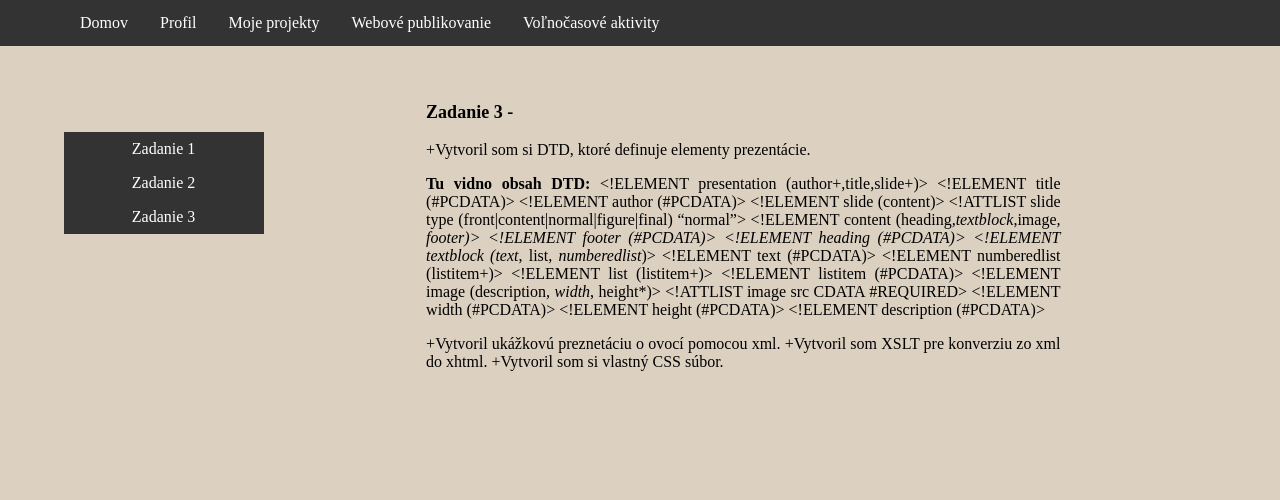
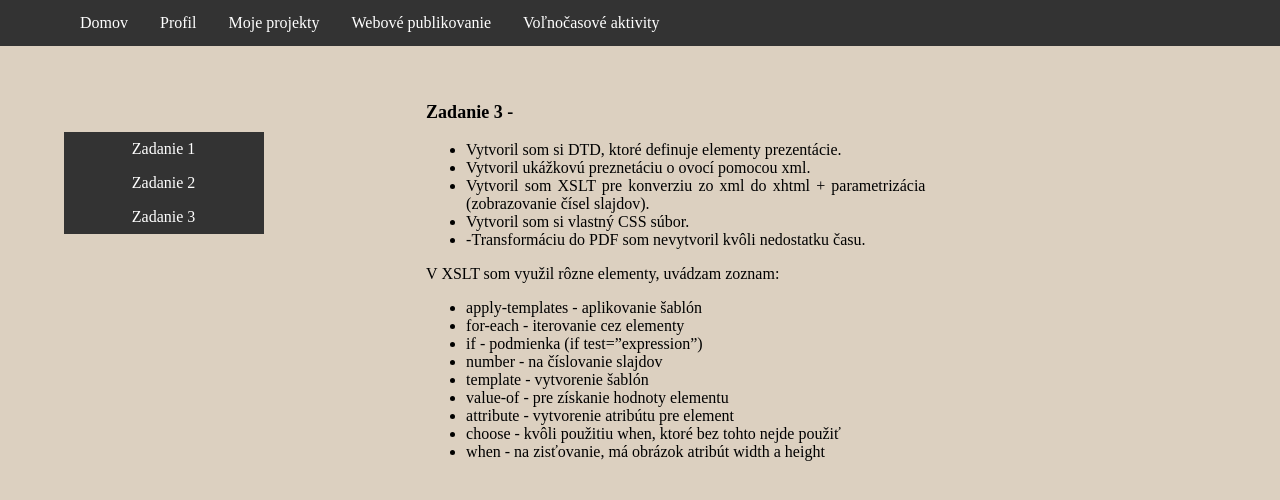
Before and after one commit to ball8/ball8.github.io, a Jekyll site: the page built from _tasks/zadanie3.md, in a window 1280 px wide and 900 px high. Shown: the top 500 px of the window. Built offline with Jekyll 4.4.1, drawn with Linux system fonts in a browser that asks for light colours.

Commit message:
Update zadanie3.md

```diff
--- a/_tasks/zadanie3.md
+++ b/_tasks/zadanie3.md
@@ -5,28 +5,19 @@ description: XML prezentácia
 weight: 3
 ---
 
-+Vytvoril som si DTD, ktoré definuje elementy prezentácie.
++ Vytvoril som si DTD, ktoré definuje elementy prezentácie.
++ Vytvoril ukážkovú preznetáciu o ovocí pomocou xml.
++ Vytvoril som XSLT pre konverziu zo xml do xhtml + parametrizácia (zobrazovanie čísel slajdov).
++ Vytvoril som si vlastný CSS súbor.
++ -Transformáciu do PDF som nevytvoril kvôli nedostatku času.
 
-**Tu vidno obsah DTD:**
-<!ELEMENT presentation (author+,title,slide+)>
-<!ELEMENT title (#PCDATA)>
-<!ELEMENT author (#PCDATA)>
-<!ELEMENT slide (content)>
-<!ATTLIST slide type (front|content|normal|figure|final) "normal">
-<!ELEMENT content (heading*,textblock*,image*, footer)>
-<!ELEMENT footer (#PCDATA)>
-<!ELEMENT heading (#PCDATA)>
-<!ELEMENT textblock (text*, list*, numberedlist*)>
-<!ELEMENT text (#PCDATA)>
-<!ELEMENT numberedlist (listitem+)>
-<!ELEMENT list (listitem+)>
-<!ELEMENT listitem (#PCDATA)>
-<!ELEMENT image (description*, width*, height*)>
-<!ATTLIST image src CDATA #REQUIRED>
-<!ELEMENT width (#PCDATA)>
-<!ELEMENT height (#PCDATA)>
-<!ELEMENT description (#PCDATA)>
-
-+Vytvoril ukážkovú preznetáciu o ovocí pomocou xml.
-+Vytvoril som XSLT pre konverziu zo xml do xhtml.
-+Vytvoril som si vlastný CSS súbor.
+V XSLT som využil rôzne elementy, uvádzam zoznam:
++ apply-templates - aplikovanie šablón
++ for-each - iterovanie cez elementy
++ if - podmienka (if test="expression")
++ number - na číslovanie slajdov
++ template - vytvorenie šablón
++ value-of - pre získanie hodnoty elementu
++ attribute - vytvorenie atribútu pre element
++ choose - kvôli použitiu when, ktoré bez tohto nejde použiť
++ when - na zisťovanie, má obrázok atribút width a height
```
